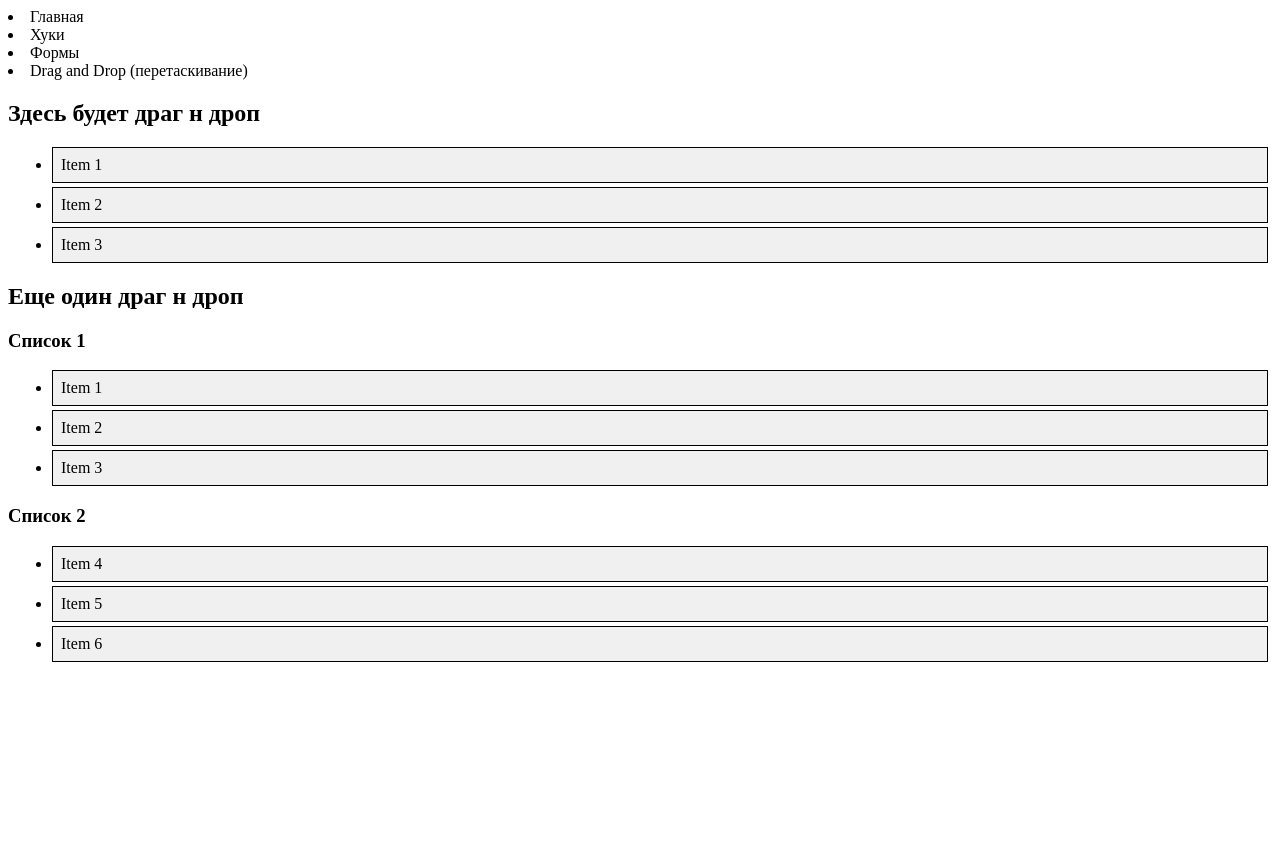
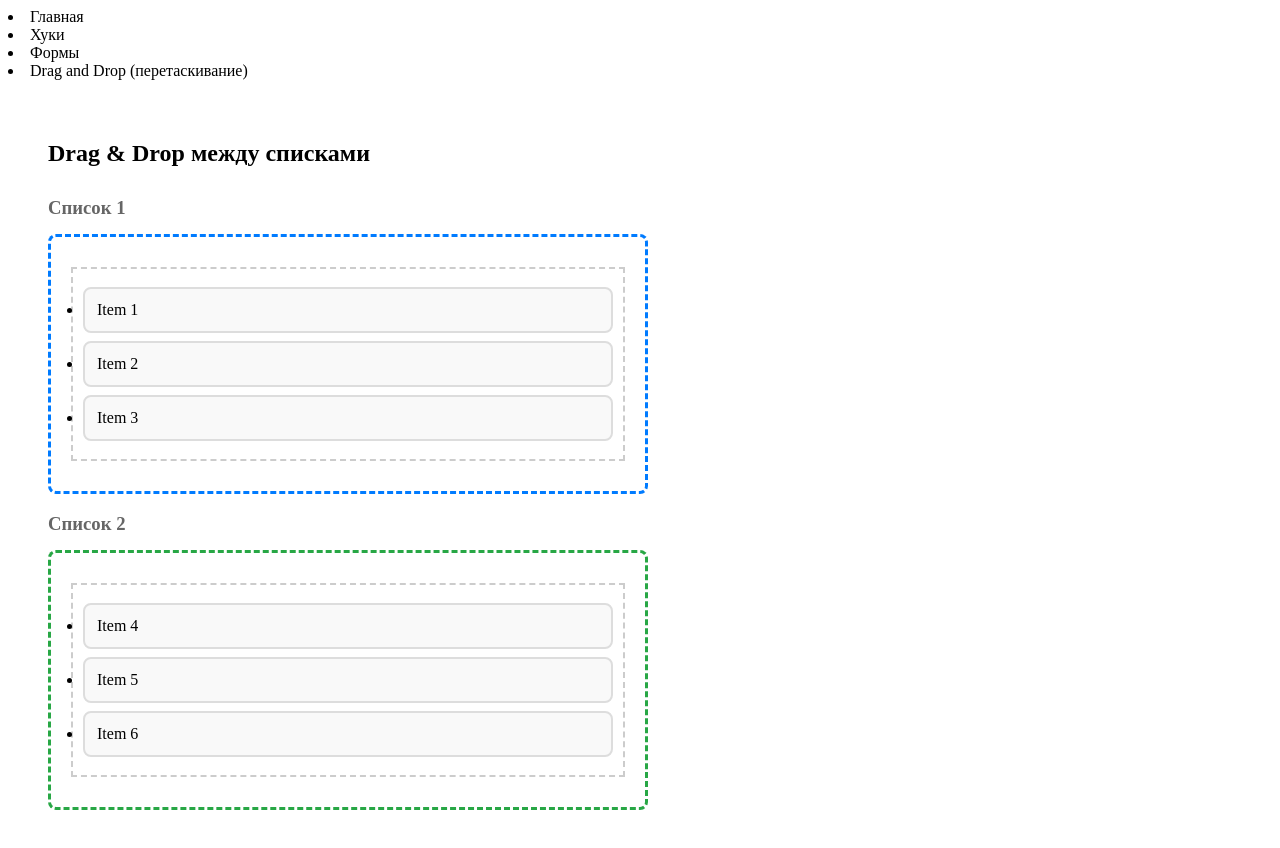
Before and after one commit to Ad-Abzatov/react-examples, a React (Create React App) app: page /dragndrop in a window 1280 px wide. Shown: the top 848 px of the page. Before the commit the page ends 800 px from the top, so only its background shows below. Built offline with nearby package versions, Linux system fonts and the light colour scheme.

Commit message:
dnd continue

```diff
--- a/src/pages/DragNDrop.tsx
+++ b/src/pages/DragNDrop.tsx
@@ -22,105 +22,130 @@ const DragNDrop: React.FC = () => {
   const [items2, setItems2] = useState<Item[]>(initialItems2);
   const [draggedItem, setDraggedItem] = useState<Item | null>(null);
 
-  const handleDragStart = (index: Item) => {
-    setDraggedItem(index)
+  const handleDragStart = (event: React.DragEvent<HTMLLIElement>, item: Item) => {
+    setDraggedItem(item);
+    event.dataTransfer.effectAllowed = 'move';
   }
 
-  const handleDragOver = (event: React.DragEvent<HTMLLIElement>) => {
+  const handleDragOver = (event: React.DragEvent<HTMLElement>) => {
     event.preventDefault();
+    event.dataTransfer.dropEffect = 'move';
   }
 
-  const handleDrop = (index: number) => {
-    if (draggedItem === null) return;
-    const newItems = [...items];
-    const [removed] = newItems.splice(draggedItem.id, 1);
-    if (removed !== undefined) {
-      newItems.splice(index, 0, removed);
-    }
-    setItems(newItems);
-    setDraggedItem(null);
+  const handleDrop = (event: React.DragEvent<HTMLElement>, index: number, list: Item[]) => {
+    event.preventDefault();
+    if (!draggedItem) return;
+
+    const draggedIndex = list.findIndex(item => item.id === draggedItem.id);
+    if (draggedIndex === -1 || draggedIndex === index) return;
+
+    const newList = [...list];
+    const [movedItem] = newList.splice(draggedIndex, 1);
+    if (movedItem !== undefined) {
+      newList.splice(index, 0, movedItem);
     }
 
-  const handleDropTwo = (targetList: 'list1' | 'list2') => {
-    if (!draggedItem) return;
-
-    if (targetList === 'list1') {
-      setItems((prevItems) => [...prevItems, draggedItem]);
-      setItems2((prevItems) => prevItems.filter(item => item.id !== draggedItem.id))
+    if (list === items) {
+      setItems(newList)
     } else {
-      setItems2((prevItems) => [...prevItems, draggedItem]);
-      setItems((prevItems) => prevItems.filter(item => item.id !== draggedItem.id))
+      setItems2(newList)
     }
 
     setDraggedItem(null);
   }
 
-  return (
-    <div>
-      <h2>Здесь будет драг н дроп</h2>
-      <ul>
-        {items.map((item, index) => (
+  const handleDropTwo = (event: React.DragEvent<HTMLElement>, targetList: 'list1' | 'list2', dropIndex: number) => {
+    event.preventDefault();
+    if (!draggedItem) return;
+
+    setItems(prev => prev.filter(item => item.id !== draggedItem.id));
+    setItems2(prev => prev.filter(item => item.id !== draggedItem.id));
+
+    const targetItems = targetList === 'list1' ? [...items] : [...items2];
+    targetItems.splice(dropIndex, 0, draggedItem);
+
+    if (targetList === 'list1') {
+      setItems(targetItems);
+    } else {
+      setItems2(targetItems);
+    }
+
+    setDraggedItem(null);
+  }
+
+  const renderList = (listItems: Item[], listName: 'list1' | 'list2') => (
+    <ul
+      style={{
+        minHeight: '100px',
+        border: '2px dashed #ccc',
+        padding: '10px',
+        margin: '10px 0'
+      }}
+    >
+      {listItems.map((item, index) => (
         <li
           key={item.id}
           draggable
-            onDragStart={() => handleDragStart(item)}
+          onDragStart={(e) => handleDragStart(e, item)}
           onDragOver={handleDragOver}
-            onDrop={() => handleDrop(index)}
+          onDrop={(event) => {
+            if (listName === 'list1') {
+              handleDrop(event, index, items)
+            } else {
+              handleDrop(event, index, items2)
+            }
+          }}
           style={{
-              padding: '8px',
-              margin: '4px',
-              border: '1px solid black',
-              backgroundColor: '#f0f0f0',
-              cursor: 'move',
+            padding: '12px',
+            margin: '8px 0',
+            border: '2px solid #ddd',
+            backgroundColor: '#f9f9f9',
+            borderRadius: '8px',
+            cursor: 'grab',
+            transition: 'all 0.2s',
           }}
         >
           {item.name}
         </li>
       ))}
     </ul>
-      <h2>Еще один драг н дроп</h2>
-      <h3>Список 1</h3>
-      <ul>
-        {items.map((item, index) => (
-          <li
-            key={item.id}
-            draggable
-            onDragStart={() => handleDragStart(item)}
+  )
+
+  return (
+    <div style={{ padding: '40px', maxWidth: '600px'}}>
+      <h2 style={{ marginBottom: '30px'}}>Drag & Drop между списками</h2>
+
+      <div>
+        <h3 style={{marginBottom: '15px', color: '#666'}}>Список 1</h3>
+        <div
           onDragOver={handleDragOver}
-            onDrop={() => handleDropTwo('list1')}
+          onDrop={(e) => handleDropTwo(e, 'list1', items.length)}
           style={{
-              padding: '8px',
-              margin: '4px',
-              border: '1px solid black',
-              backgroundColor: '#f0f0f0',
-              cursor: 'move',
+            minHeight: '200px',
+            border: '3px dashed #007bff',
+            padding: '20px',
+            borderRadius: '8px'
           }}
         >
-            {item.name}
-          </li>
-        ))}
-      </ul>
-      <h3>Список 2</h3>
-      <ul>
-        {items2.map((item, index) => (
-          <li
-            key={item.id}
-            draggable
-            onDragStart={() => handleDragStart(item)}
+          {renderList(items, 'list1')}
+        </div>
+      </div>
+
+      <div>
+        <h3 style={{marginBottom: '15px', color: '#666'}}>Список 2</h3>
+        <div
           onDragOver={handleDragOver}
-            onDrop={() => handleDropTwo('list2')}
+          onDrop={(e) => handleDropTwo(e, 'list2', items2.length)}
           style={{
-              padding: '8px',
-              margin: '4px',
-              border: '1px solid black',
-              backgroundColor: '#f0f0f0',
-              cursor: 'move',
+            minHeight: '200px',
+            border: '3px dashed #28a745',
+            padding: '20px',
+            borderRadius: '8px'
           }}
         >
-            {item.name}
-          </li>
-        ))}
-      </ul>
+          {renderList(items2, 'list2')}
+        </div>
+      </div>
     </div>
   )
 }
```
Lines whose indentation alone changed are shown as unchanged.
